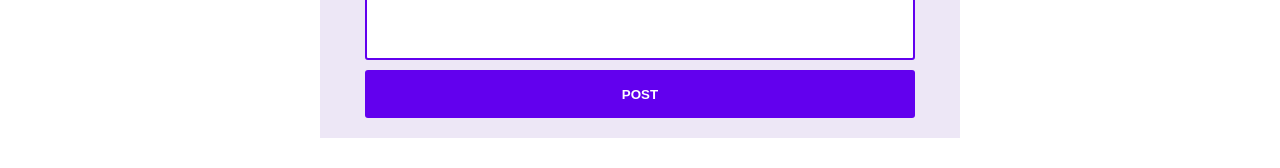
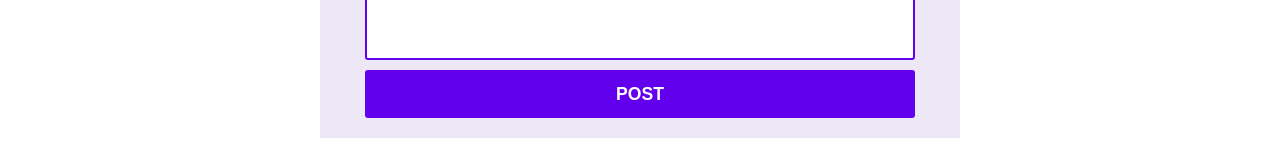
Before and after one commit to nathanealsp/react__ql, a React (Create React App) app: page /new in a window 1280 px wide. Shown: the part 448-616 px from the top of the page. Built offline with nearby package versions, Linux system fonts and the light colour scheme.

Commit message:
Started working on components Library

```diff
--- /dev/null
+++ b/src/UI-Library/UI-Library.js
@@ -0,0 +1,17 @@
+// import React, { Component } from 'react';
+import styled from 'styled-components';
+
+const Button = styled.button`
+  width: 550px;
+  height: 48px;
+  border-radius: 3px;
+  padding: 5px;
+  font-size: 1.1em;
+  font-weight: bold;
+  border: none;
+  text-transform: uppercase;
+  background: #6200ee;
+  color: white;
+`;
+
+export default Button;
--- a/src/components/PostForm.jsx
+++ b/src/components/PostForm.jsx
@@ -1,5 +1,6 @@
 import React, { Component } from 'react';
 import styled from 'styled-components';
+import Button from '../UI-Library/UI-Library';
 
 class PostForm extends Component {
   state = {
@@ -129,14 +130,14 @@ const InputSection = styled.div`
   text-align: left;
 `;
 
-const Button = styled.button`
-  width: 550px;
-  height: 48px;
-  border-radius: 3px;
-  padding: 5px;
-  font-weight: bold;
-  border: none;
-  text-transform: uppercase;
-  background: #6200ee;
-  color: white;
-`;
+// const Button = styled.button`
+//   width: 550px;
+//   height: 48px;
+//   border-radius: 3px;
+//   padding: 5px;
+//   font-weight: bold;
+//   border: none;
+//   text-transform: uppercase;
+//   background: #6200ee;
+//   color: white;
+// `;
```
